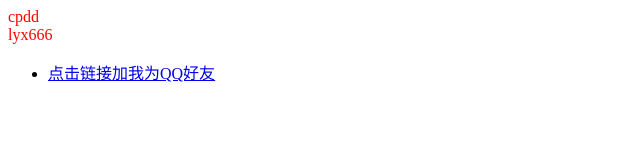
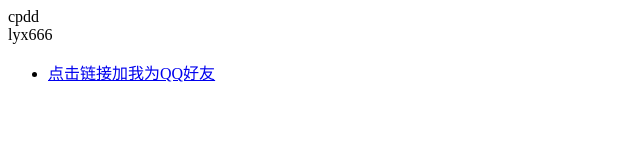
Before and after one commit to lyxdsg-666/lyxdsg-666.github.io, a plain HTML site: page index.html in a window 1280 px wide. Shown: the full height of the page, 0-640 px from the left. Drawn offline with Linux system fonts and the light colour scheme.

Commit message:
Update index.html

```diff
--- a/index.html
+++ b/index.html
@@ -1,6 +1,6 @@
 <meta charset="utf-8" />
 <style>
-.red{color:#F00}
+red{color:#F00}
 </style>
 <div class="red">cpdd</div>
 <div class="red">lyx666</div>
```
